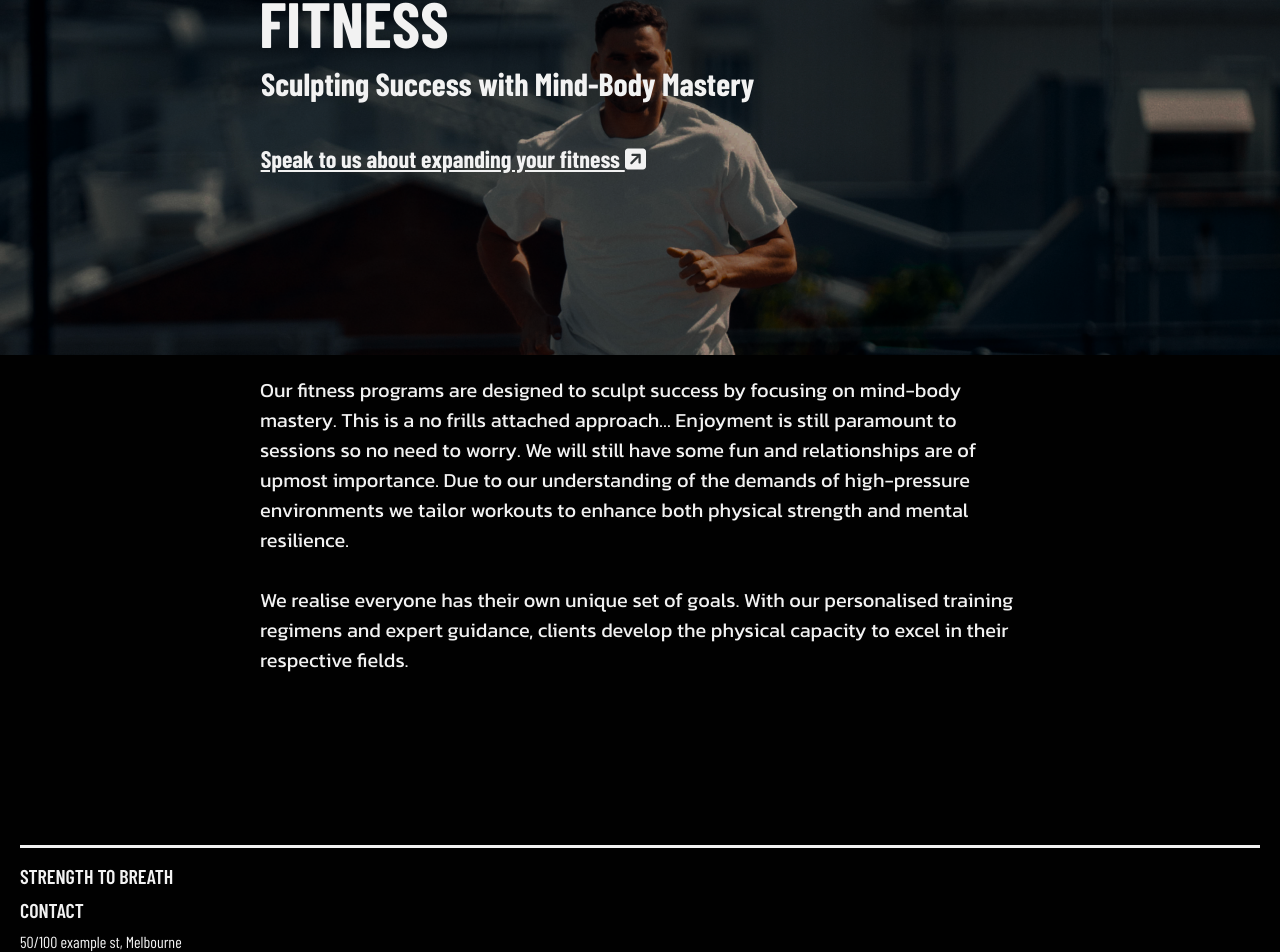
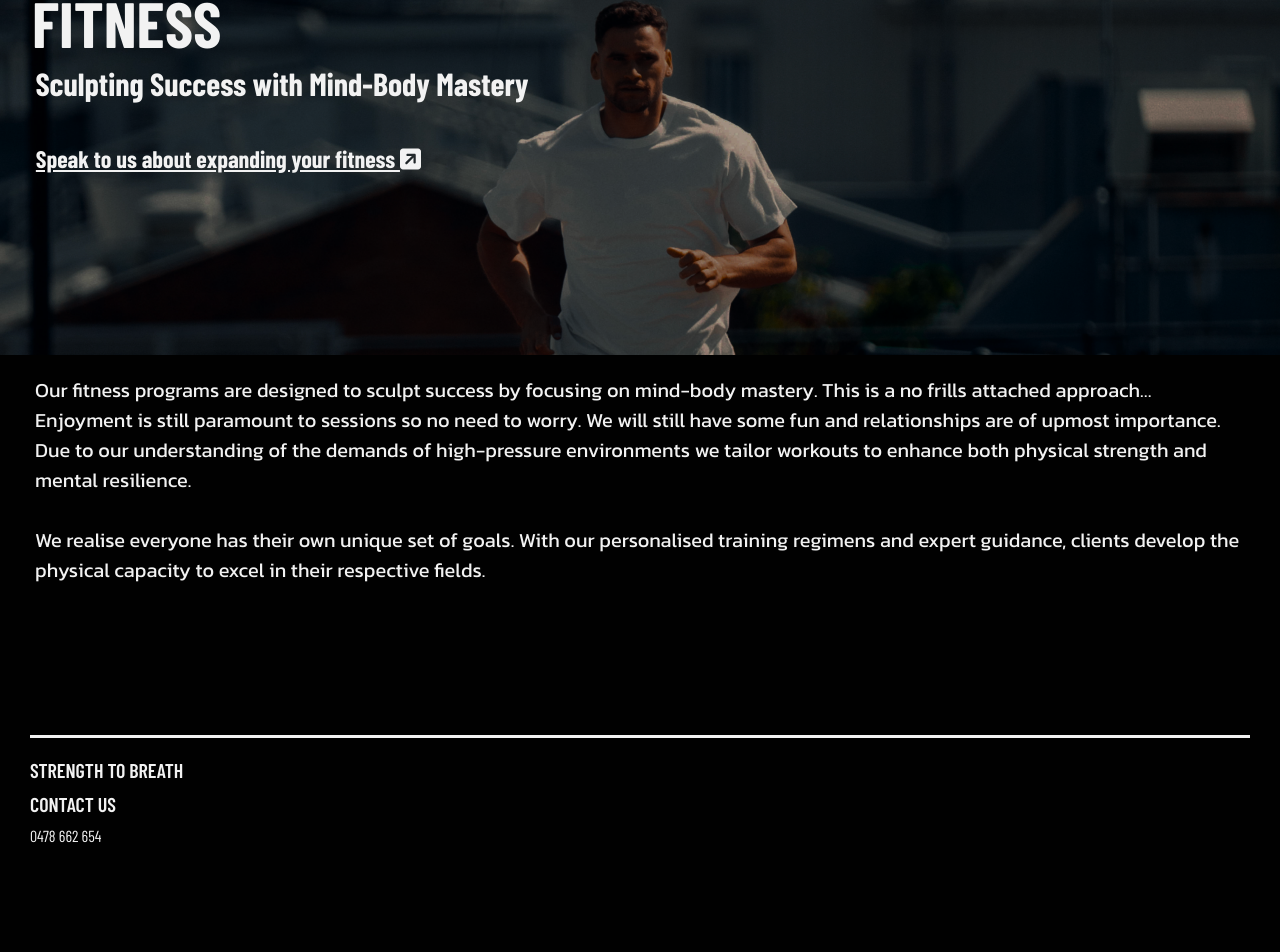
Before and after one commit to AidenDomicWebsite/aiden-domic-frontend, a React (Create React App) app: page /services/fitness in a window 1280 px wide. Shown: the part 112-1064 px from the top of the page. After the commit the page ends 977 px from the top, so only its background shows below. Built offline with nearby package versions, Linux system fonts and the light colour scheme; a web font is replaced by a local one.

Commit message:
Adjusted the margins of each desktop page to be the same width along with the footer

```diff
--- a/src/App.css
+++ b/src/App.css
@@ -195,7 +195,7 @@ nav.menu-open {
 
 .our-details-heading {
   /* font-size: 2.5em; */
-  margin: 0.5em 0;
+  margin: 1em 0;
 }
 
 .contact-form-card {
@@ -417,6 +417,8 @@ nav a {
 /* MEDIA QUERY */
 @media (min-width: 900px) {
 
+
+
   /* Set nav icon and X icon to not display when the screen is in desktop view   */
   .nav-mobile-icon, .x-icon {
     display: none;
@@ -443,90 +445,11 @@ nav a {
     display: none;
   }
 
-  .service-image-desktop {
-    display: block;
-    width: 100%;
-  }
-
-  .page-blurb {
-    width: 800px;
-    margin: auto;
-    font-size: 20px;
-    padding-bottom: 150px;
-  }
-
-  .service-image-mobile {
-    display: none;
-  }
-
-  .service-title {
-    right: 9.25em;
-  }
-
-  .service-title1 {
-    right: 7.37em;
-  }
-
-  .service-title2 {
-    right: 8.35em;
-  }
-
-  .service-title3 {
-    right: 8em;
-  }
-
-  .service-title, .service-title1, .service-title2, .service-title3 {
-    font-size: 4rem;
-    display: flex;
-    justify-content: center;
-    top:0em;
-  }
 
 
-  .service-tag {
-    right: 8.9em;
-  }
 
-  .service-tag1 {
-    right: 5.4em;
-  }
 
-  .service-tag2 {
-    right: 13.3em;
-  }
 
-  .service-tag3 {
-    right: 5.4em;
-  }
- .service-tag, .service-tag1, .service-tag2, .service-tag3 {
-    font-size: 2rem;
-    display: flex;
-    justify-content: center;
-    top:2.5em;
-  }
-
-  .service-cta{
-    right: 24.6em;
-  }
-
-  .service-cta1 {
-    right: 22.6em;
-  }
-
-  .service-cta2 {
-    right: 25.5em;
-  }
-
-  .service-cta3 {
-    right: 22.5em;
-  }
-
- .service-cta, .service-cta1, .service-cta2, .service-cta3 {
-    font-size: 1rem;
-    display: flex;
-    justify-content: center;
-    top: 10em;
-  }
 
 }
 
@@ -538,18 +461,7 @@ nav a {
     top: 30%;
     font-size: 56px;
   }
-  /* Set the styling of the contact page in desktop view */
-  .contact-page-container {
-    display: flex;
-    justify-content: center;
-  }
-  .contact-details, .contact-form-container {
-    display: inline-block;
-    margin: 2em 2em;
-  }
-  .form-container {
-    width: 700px;
-  }
+
 }
 
 @media (min-width: 1250px) {
@@ -566,6 +478,114 @@ nav a {
  .imgs-container {
   width: 600px;
 }
+
+footer {
+  border-top: solid var(--text-color);
+  margin: auto;
+  padding: 20px 0px;
+  width: 1220px;
+}
+
+ /* Set the styling of the contact page in desktop view */
+ .contact-page-container {
+  display: flex;
+  justify-content: center;
+}
+.contact-details, .contact-form-container {
+  display: inline-block;
+  /* margin: 2em 2em; */
+}
+.form-container {
+  width: 1060px;
+}
+
+.page-blurb {
+  width: 1250px;
+  margin: auto;
+  font-size: 20px;
+  padding-bottom: 150px;
+}
+
+.service-image-mobile {
+  display: none;
+}
+
+.service-title {
+  right: 16.35em;
+
+}
+
+.service-title1 {
+  right: 14.4em;
+
+}
+
+.service-title2 {
+  right: 15.35em;
+}
+
+.service-title3 {
+  right: 15.05em;
+}
+
+.service-title, .service-title1, .service-title2, .service-title3 {
+  font-size: 4rem;
+  display: flex;
+  justify-content: center;
+  top:0em;
+}
+
+
+.service-tag {
+  right: 23em;
+}
+
+.service-tag1 {
+  right: 19.5em;
+}
+
+.service-tag2 {
+  right: 27.3em;
+}
+
+.service-tag3 {
+  right: 19.48em;
+}
+.service-tag, .service-tag1, .service-tag2, .service-tag3 {
+  font-size: 2rem;
+  display: flex;
+  justify-content: center;
+  top:2.5em;
+}
+
+.service-cta{
+  right: 52.7em;
+}
+
+.service-cta1 {
+  right: 50.7em;
+}
+
+.service-cta2 {
+  right: 53.6em;
+}
+
+.service-cta3 {
+  right: 50.65em;
+}
+
+.service-cta, .service-cta1, .service-cta2, .service-cta3 {
+  font-size: 1rem;
+  display: flex;
+  justify-content: center;
+  top: 10em;
+}
+
+.service-image-desktop {
+  display: block;
+  width: 100%;
+}
+
 }
 
 @media (min-width: 1900px) {
--- a/src/Components/Footer.jsx
+++ b/src/Components/Footer.jsx
@@ -14,12 +14,12 @@ const Footer = () => {
     <div className={menuOpen ? 'overlay-footer' : ''}>
       <div>
         <a className='footerhome' href="/" onClick={closeMenu}>STRENGTH TO BREATH</a>
-        <a className='footerhome' href="/contact" onClick={closeMenu}>CONTACT</a>
+        <a className='footerhome' href="/contact" onClick={closeMenu}>CONTACT US</a>
       </div>
       <div>
-        <p className='footer-text'>50/100 example st, Melbourne</p>
-        <p className='footer-text'>example@email.com</p>
-        <p className='footer-text'>0412 345 678</p>
+        {/* <p className='footer-text'>50/100 example st, Melbourne</p>
+        <p className='footer-text'>example@email.com</p> */}
+        <p className='footer-text'>0478 662 654</p>
       </div>
     </div>
   );
--- a/src/Pages/ContactPage.js
+++ b/src/Pages/ContactPage.js
@@ -7,9 +7,9 @@ const ContactPage = () => {
         <div className='contact-details'>
           <h1 className='our-details-heading'>OUR DETAILS</h1>
           <a className='footerhome' href="/" >STRENGTH TO BREATH</a>
-          <p className=''>50/100 example st, Melbourne</p>
-          <p >example@email.com</p>
-          <p >0412 345 678</p>
+          {/* <p className=''>50/100 example st, Melbourne</p>
+          <p >example@email.com</p> */}
+          <p >0478 662 654</p>
         </div>
         <div className='contact-form-container'>
           < ContactFormCard/>
```
